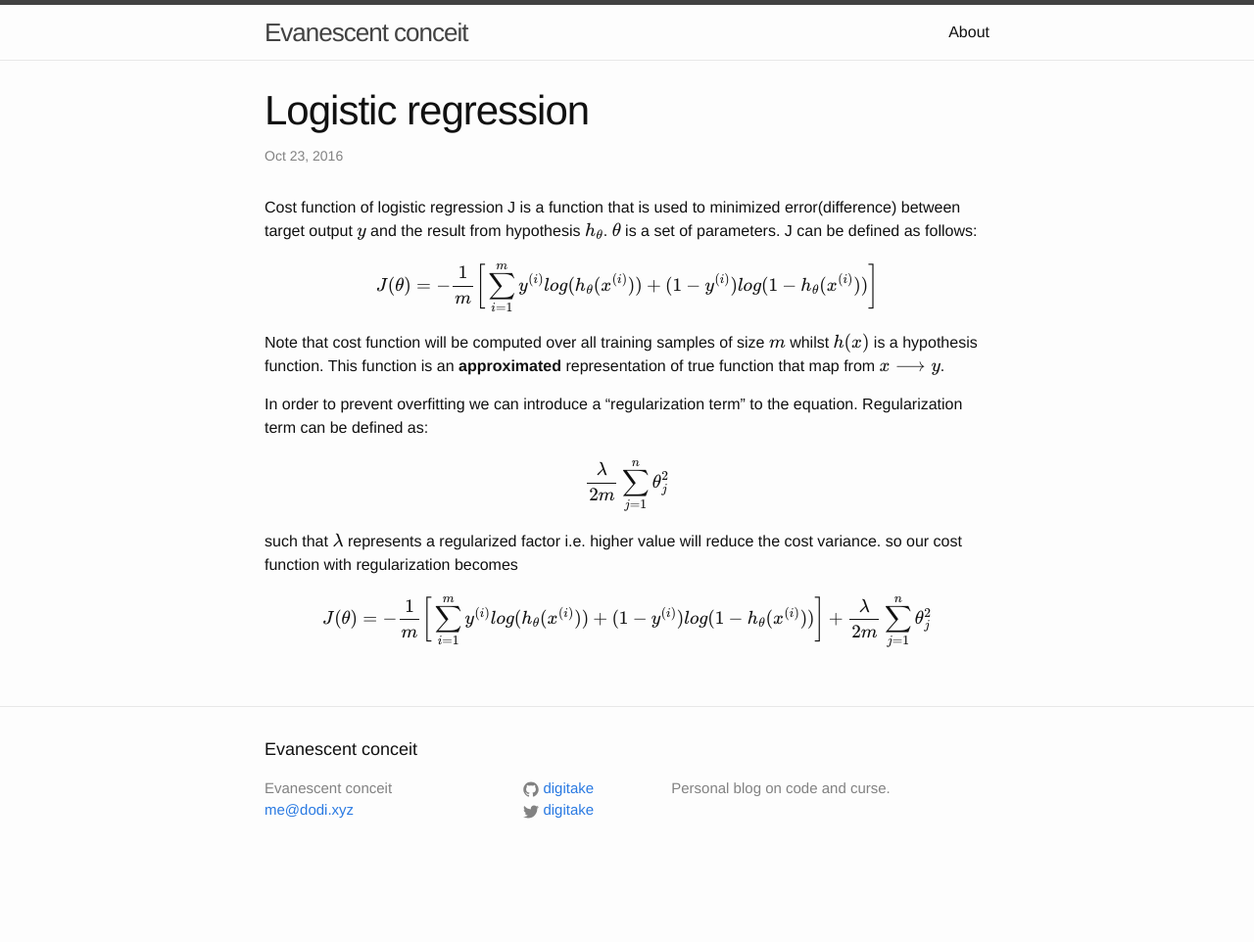
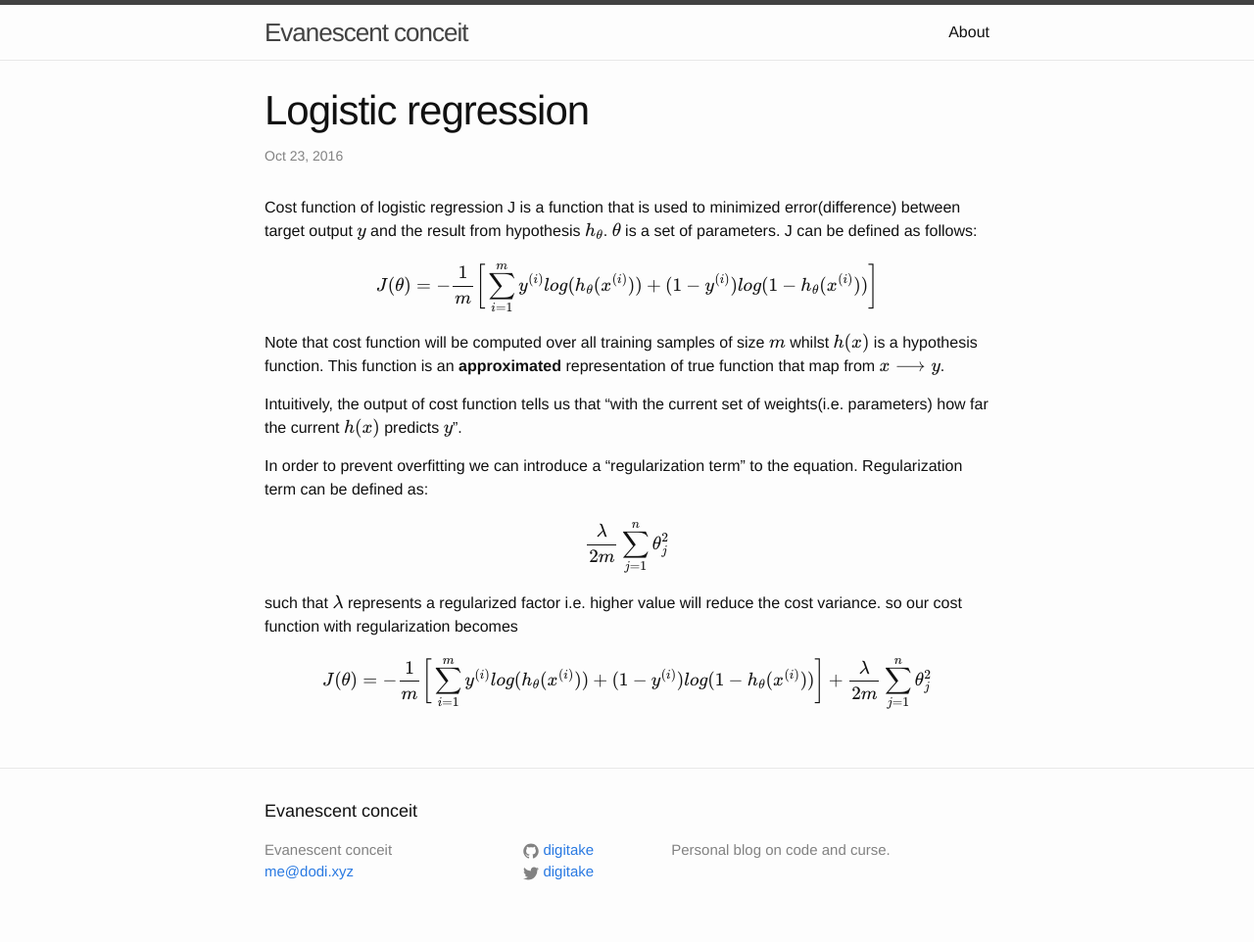
Before and after one commit to digitake/digitake.github.io, a Jekyll site: the page built from _posts/2016-10-23-Logistic-regression.markdown, in a window 1280 px wide. Shown: the whole page at 98% size. Built offline with Jekyll 4.4.1, drawn with Linux system fonts in a browser that asks for light colours; formulas are drawn with MathJax 3; before the commit the page ends 900 px from its top, so only the background shows below that.

Commit message:
Update logistic regression

```diff
--- a/_posts/2016-10-23-Logistic-regression.markdown
+++ b/_posts/2016-10-23-Logistic-regression.markdown
@@ -14,6 +14,8 @@
 Note that cost function will be computed over all training samples of size $$m$$ whilst $$h(x)$$ is a hypothesis function.
 This function is an **approximated** representation of true function that map from $$x \longrightarrow y$$.
 
+Intuitively, the output of cost function tells us that "with the current set of weights(i.e. parameters) how far the current $$h(x)$$ predicts $$y$$".
+
 In order to prevent overfitting we can introduce a "regularization term" to the equation.
 Regularization term can be defined as:
 
```
